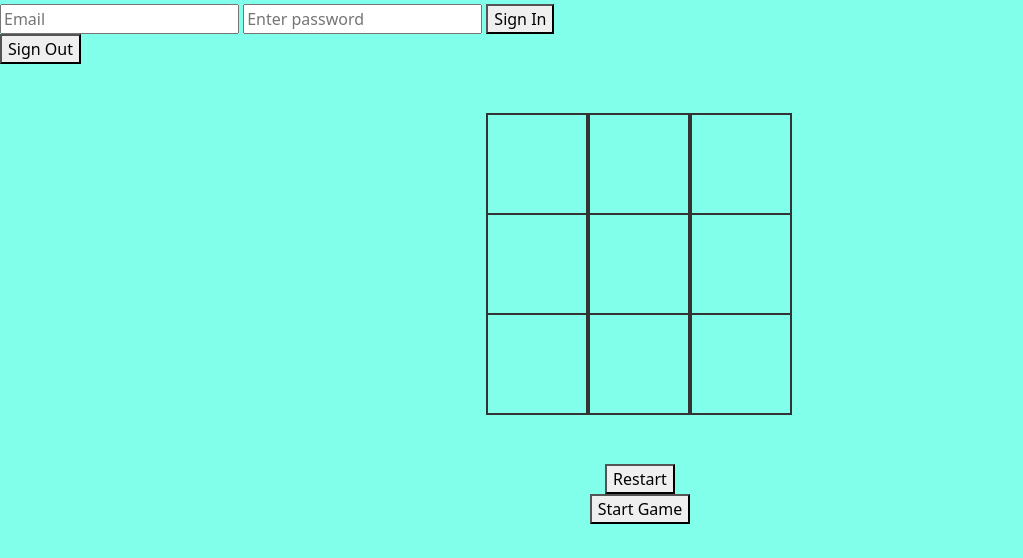
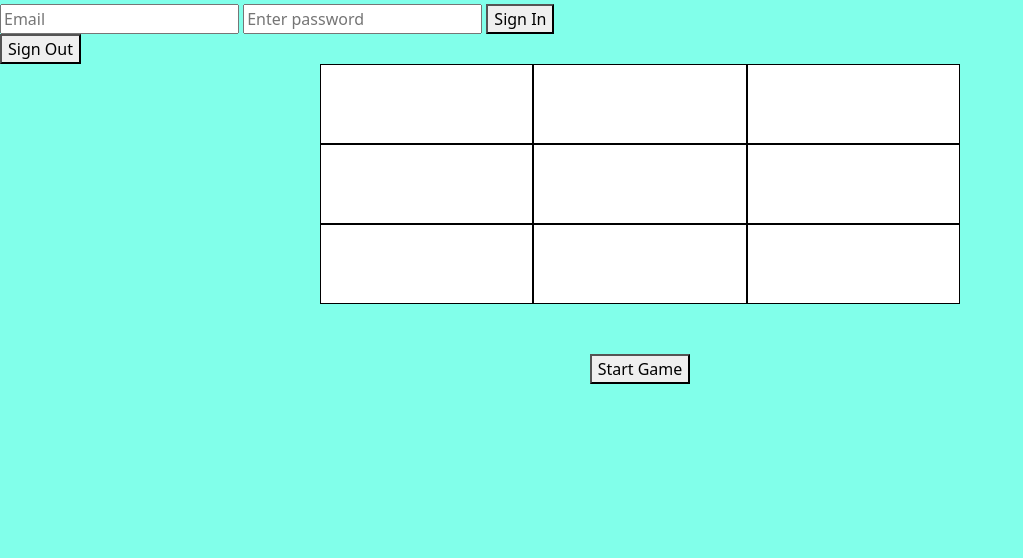
Before and after one commit to Jackson916/Tic-Tac-Toe-ColinJackson, a website built with webpack: page index.html in a window 1280 px wide. Shown: the part 242-800 px from the top of the page, without its empty margins (0-1023 px from the left). Built offline with nearby package versions, Linux system fonts and the light colour scheme; files whose address does not match are found by name.

Commit message:
styled the app created a container for the game board to center it properly

```diff
--- a/app/styles/index.scss
+++ b/app/styles/index.scss
@@ -24,18 +24,18 @@ h2, h3, h4 {
   font-size: 30px;
 }
 .game-board {
-   display: grid;
-    grid-template-columns: repeat(3, auto);
-    width: 306px;
-    margin: 50px auto;
+   max-width: 1700px;
+  min-width: 300px;
+  width: 50%;
 }
-.cell {
-  font-family: $font-family;
-    width: 100px;
-    height: 100px;
-    box-shadow: 0 0 0 1px #333333;
-    border: 1px solid #333333;
-    cursor: pointer;
-line-height: 100px;
-    font-size: 60px;
+.box {
+  align-items: center;
+  background-color: white;
+  border: 1px solid black;
+  display: flex;
+  height: 80px;
+  justify-content: center;
 }
+.start-game {
+  margin: 50px;
+}
--- a/index.html
+++ b/index.html
@@ -39,22 +39,21 @@
 
       <!--Game-->
 
-      <div class="game-board">
-          <div data-cell-index="0" class="cell"></div>
-          <div data-cell-index="1" class="cell"></div>
-          <div data-cell-index="2" class="cell"></div>
-          <div data-cell-index="3" class="cell"></div>
-          <div data-cell-index="4" class="cell"></div>
-          <div data-cell-index="5" class="cell"></div>
-          <div data-cell-index="6" class="cell"></div>
-          <div data-cell-index="7" class="cell"></div>
-          <div data-cell-index="8" class="cell"></div>
+      <div class="container game-board">
+        <div class="row">
+       <div id="0" class="col-4 box alt-color"></div>
+       <div id="1" class="col-4 box alt-color"></div>
+       <div id="2" class="col-4 box alt-color"></div>
+       <div id="3" class="col-4 box alt-color"></div>
+       <div id="4" class="col-4 box alt-color"></div>
+       <div id="5" class="col-4 box alt-color"></div>
+       <div id="6" class="col-4 box alt-color"></div>
+       <div id="7" class="col-4 box alt-color"></div>
+       <div id="8" class="col-4 box alt-color"></div>
         </div>
+      </div>
 
 
-      <div class="d-flex justify-content-center">
-        <button class="restartButton" id="restartButton">Restart</button>
-      </div>
 
       <div class="d-flex justify-content-center">
         <button class="start-game" id="start-game">Start Game</button>
```
